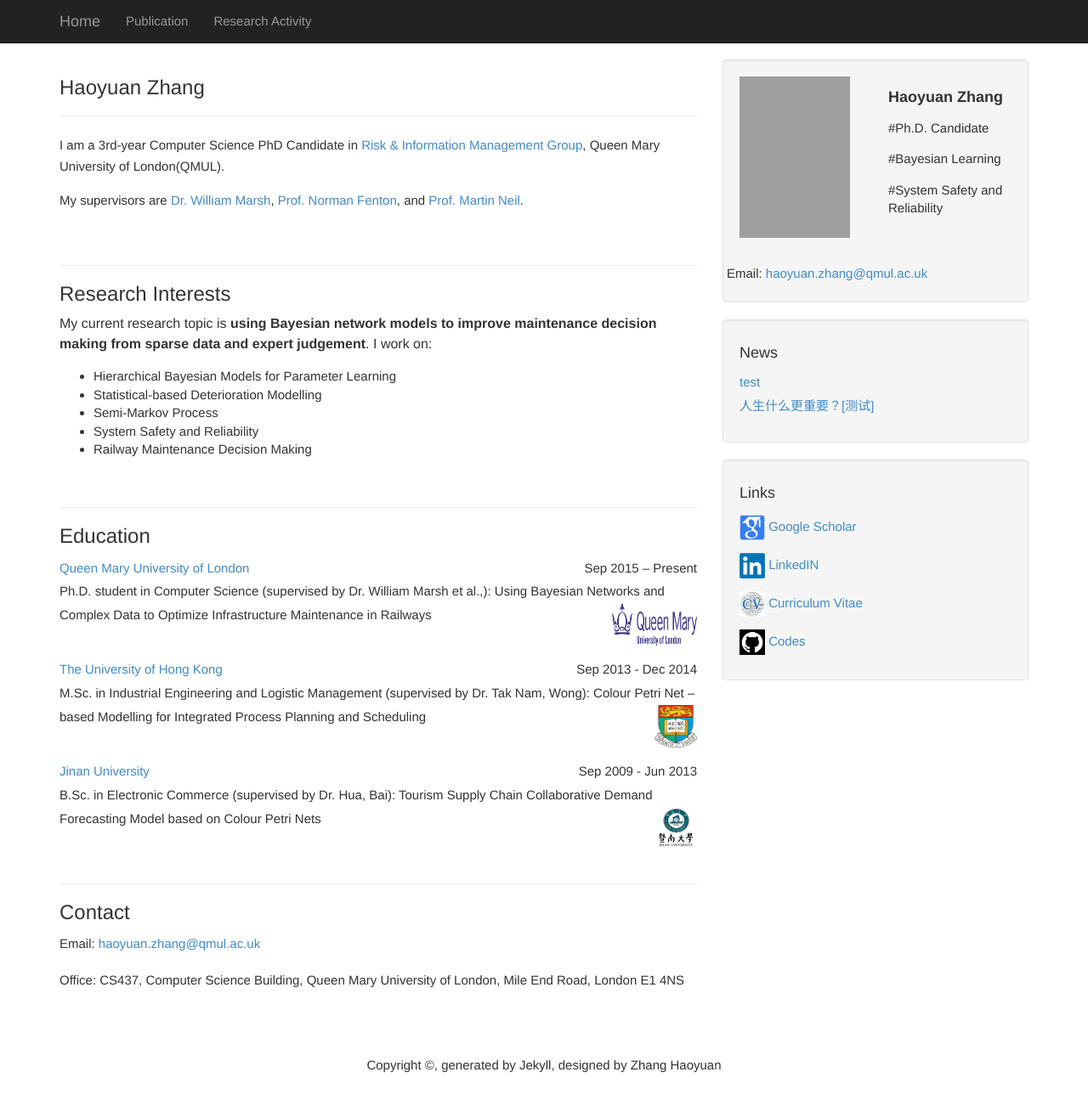
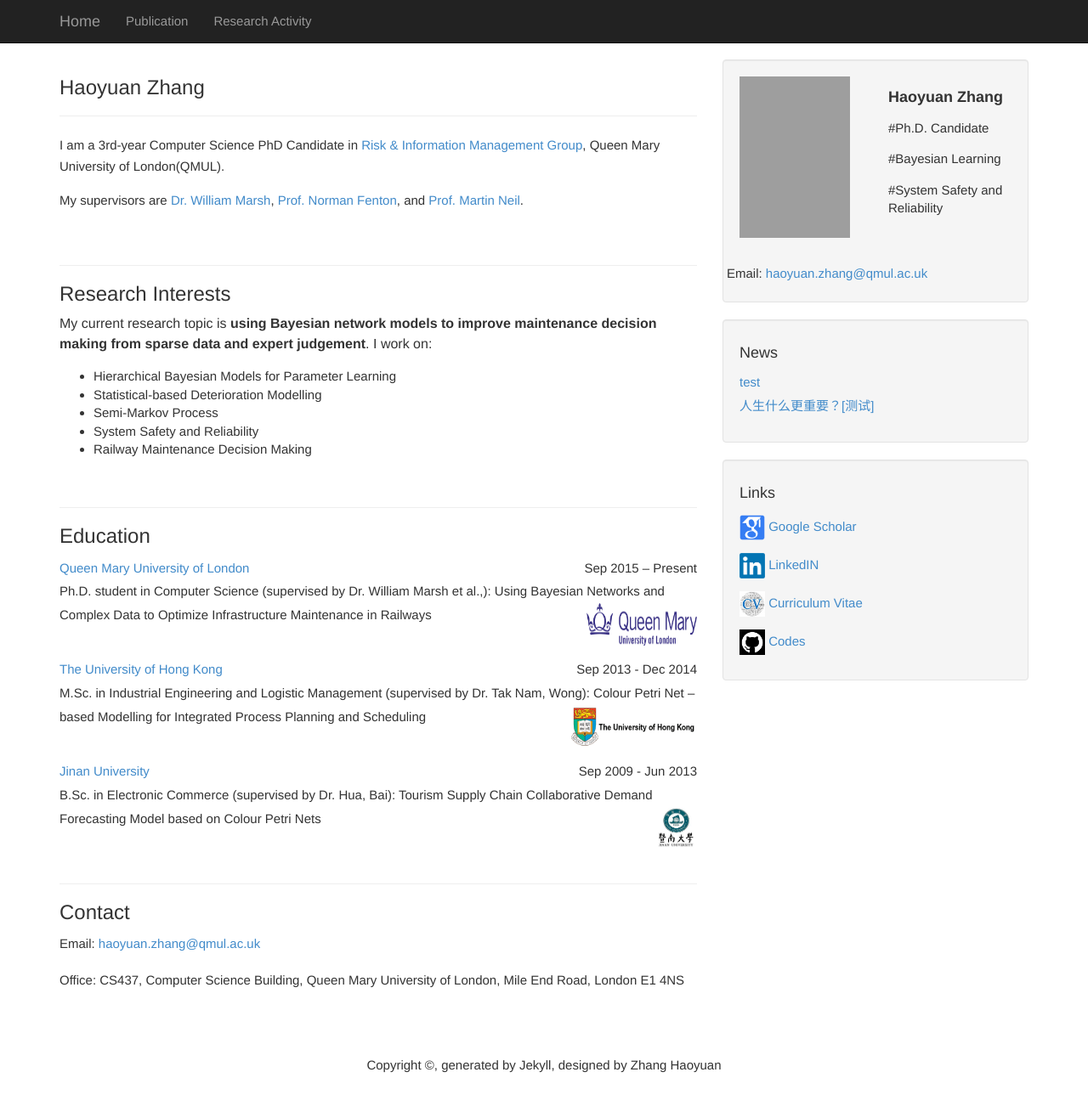
Before and after one commit to july0905/haoyuanzhang1990.github.io, a Jekyll site: the page built from index.html, in a window 1280 px wide and 1314 px high. Shown: the top 1302 px of the window at 85% size. Built offline with Jekyll 4.4.1, drawn with Linux system fonts in a browser that asks for light colours; the list of posts is cut into pages by our own code; grey boxes are pictures that could not be loaded.

Commit message:
Update index.html

```diff
--- a/index.html
+++ b/index.html
@@ -50,7 +50,7 @@
 <p style="text-align:left;">
 <a href="http://www.qmul.ac.uk/">Queen Mary University of London</a><span style="float:right;">Sep 2015 – Present </span>
 	<br>Ph.D. student in Computer Science (supervised by Dr. William Marsh et al.,): Using Bayesian Networks and Complex Data to Optimize Infrastructure Maintenance in Railways
- <span style="float:right;"><a href="http://www.qmul.ac.uk/"><img src="qmul.png" height="50" width="100">
+ <span style="float:right;"><a href="http://www.qmul.ac.uk/"><img src="qmul.png" height="50" width="130">
                                         </a></span>
 </p>
 <br>
@@ -62,7 +62,7 @@
                 </a><span style="float:right;">Sep 2013 - Dec 2014</span>
 
 <br>M.Sc. in Industrial Engineering and Logistic Management (supervised by Dr. Tak Nam, Wong): Colour Petri Net – based Modelling for Integrated Process Planning and Scheduling
-    <span style="float:right;"><a href="http://www.hku.hk/"><img src="hku.png" height="50" width="50">
+    <span style="float:right;"><a href="http://www.hku.hk/"><img src="hku.gif" height="50" width="150">
                                         </a></span>
 </p>
 <br>
```
